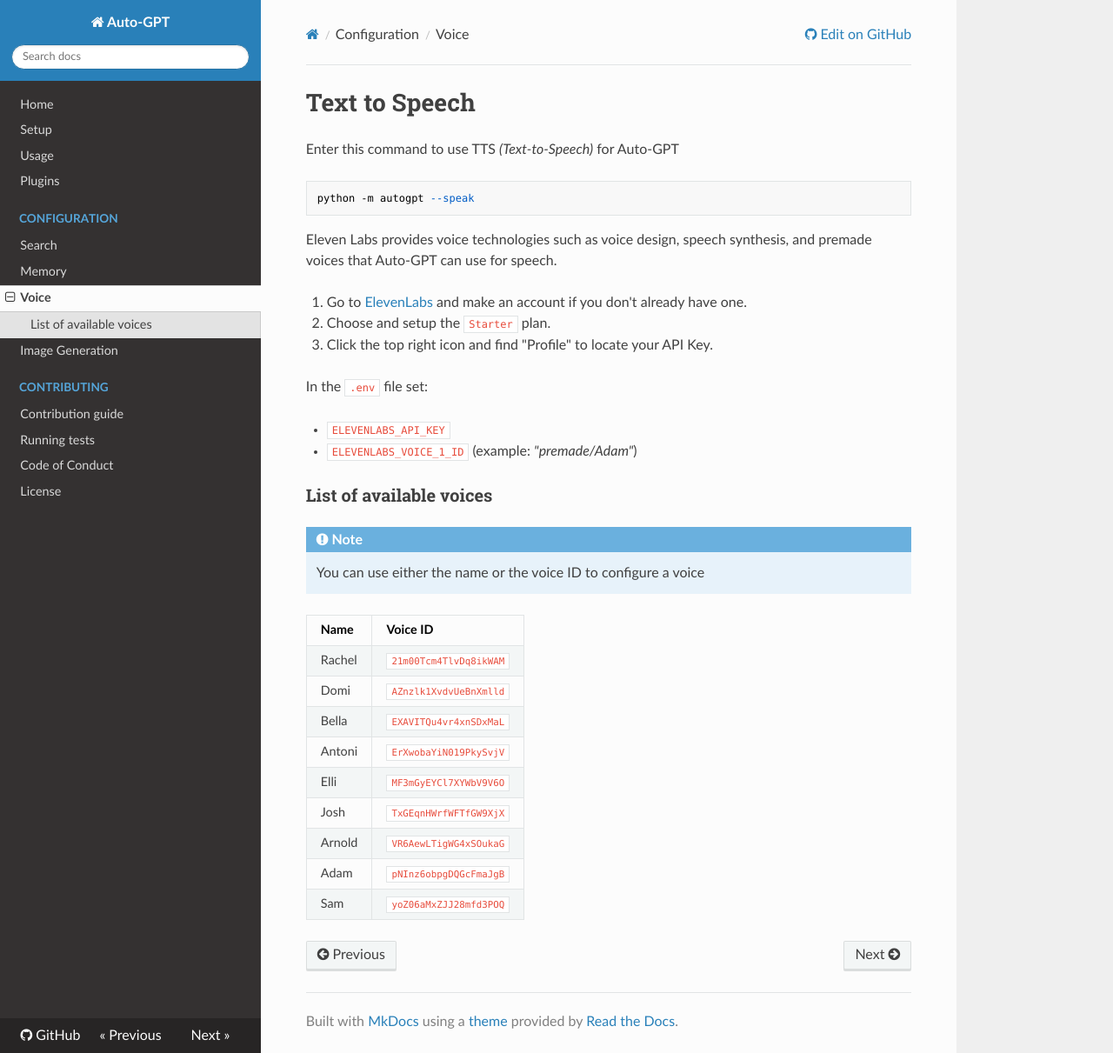
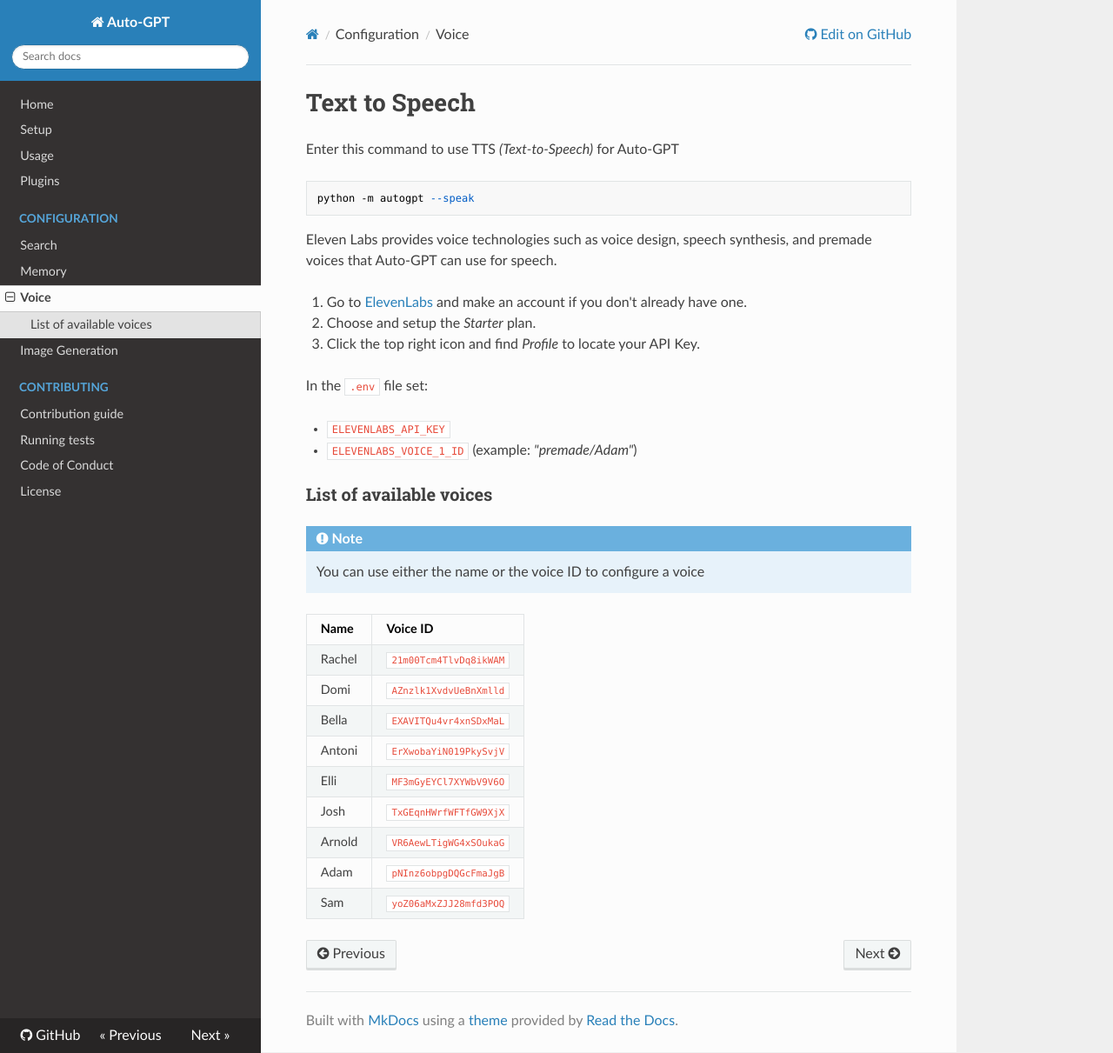
Before and after one commit to Zeus-Aphrodite/autoGPT, an MkDocs documentation site: the page built from docs/configuration/voice.md, in a window 1280 px wide and 1211 px high. Shown: the whole window at 87% size. Built offline with MkDocs 1.6.1, drawn with Linux system fonts in a browser that asks for light colours; nearby versions of some CDN libraries.

Commit message:
Minor improvements to the docs for voice config and testing (#3407)

```diff
--- a/docs/configuration/voice.md
+++ b/docs/configuration/voice.md
@@ -11,8 +11,8 @@
 
 1. Go to [ElevenLabs](https://beta.elevenlabs.io/) and make an account if you don't
     already have one.
-2. Choose and setup the `Starter` plan.
-3. Click the top right icon and find "Profile" to locate your API Key.
+2. Choose and setup the *Starter* plan.
+3. Click the top right icon and find *Profile* to locate your API Key.
 
 In the `.env` file set:
 
```
Also changed, not shown: CONTRIBUTING.md (+11 -4 lines), docs/setup.md (+1 -4 lines).
